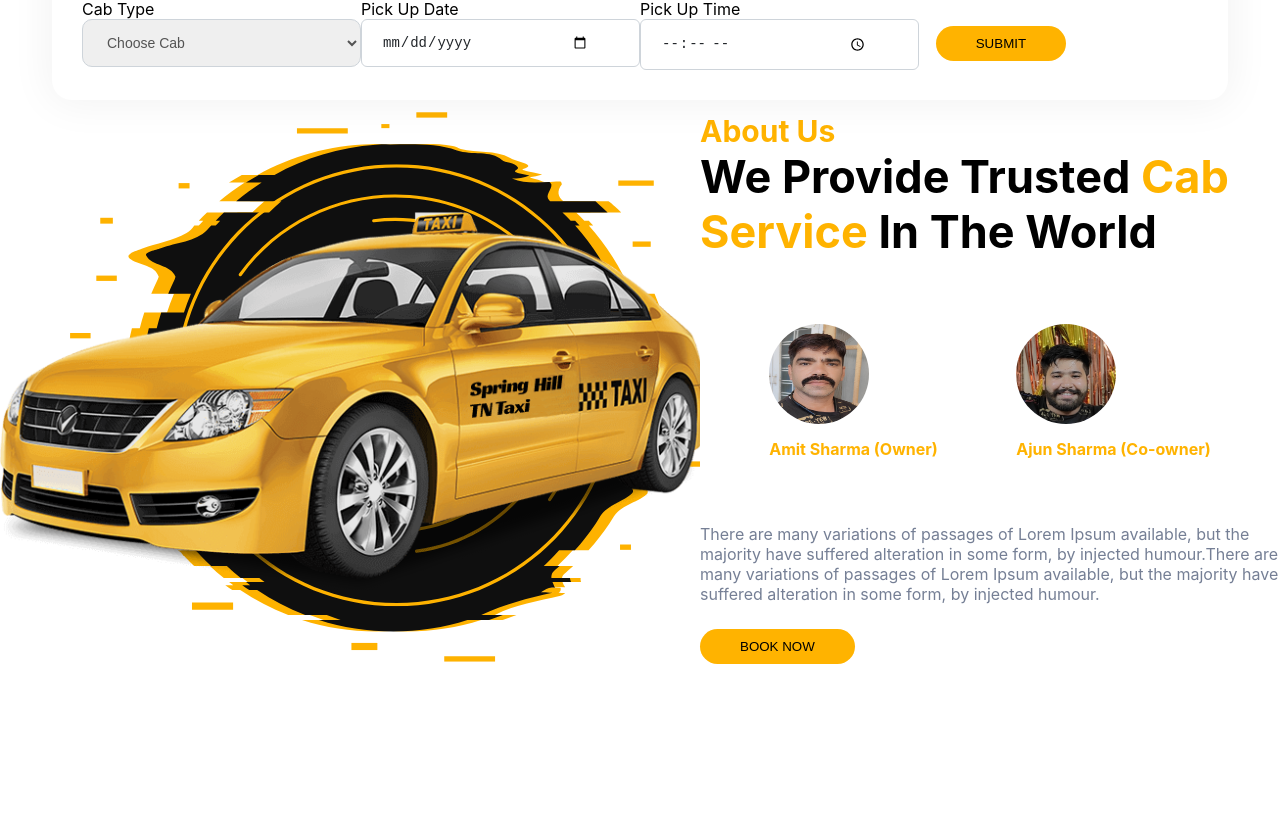
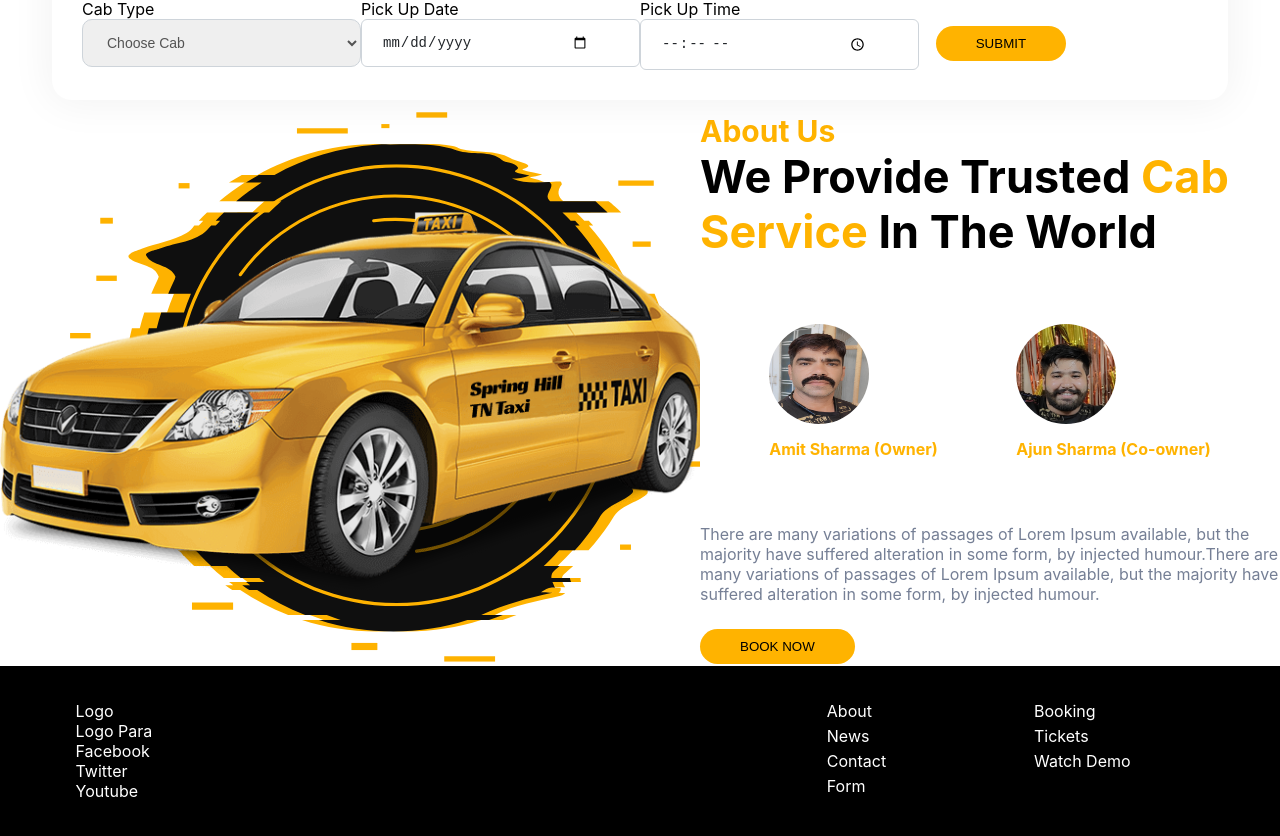
Before and after one commit to Prathu-Sharma/taxiservice8, a React (Create React App) app: page / in a window 1280 px wide. Shown: the part 960-1796 px from the top of the page. Before the commit the page ends 1626 px from the top, so only its background shows below. Built offline with nearby package versions, Linux system fonts and the light colour scheme.

Commit message:
Footer Component

```diff
--- a/src/App.js
+++ b/src/App.js
@@ -3,6 +3,7 @@ import Form from './Components/Form';
 import Header from './Components/Header';
 import Banner from './Components/Banner';
 import Carsection from './Components/Carsection';
+import Footer from './Components/Footer';
 
 function App() {
   return(
@@ -12,7 +13,7 @@ function App() {
   <Banner/>
   <Form />
   <Carsection/>
-
+  <Footer />
       </>
   );
 }
--- a/src/Components/Banner.css
+++ b/src/Components/Banner.css
@@ -1,10 +1,11 @@
+
 .banner-section{
     height:100vh;
     display:flex;
     justify-content:center;
     align-items:center;
     flex-direction:column;
-    background:url(C:\Users\DELL\OneDrive\Desktop\TaxiService\taxiservice\src\images\slider-3.jpg);
+    background:url('../images/slider-3.jpg');
     opacity:.7;
     width:100%;
     position:relative;
--- /dev/null
+++ b/src/Components/Footer.css
@@ -0,0 +1,20 @@
+.footer-section{
+    background-color: #000;
+    color: #fff;
+}
+.inner_footer{
+    padding: 2%;
+    display: flex;
+    justify-content: space-between;
+}
+.footer_links{
+    display: flex;
+    justify-content: space-around;
+    width: 40%;
+}
+.footer_links ul{
+    list-style: none;
+}
+.footer_links ul li{
+    margin-bottom: 5px;
+}
--- /dev/null
+++ b/src/Components/Footer.js
@@ -0,0 +1,38 @@
+import React from 'react';
+import './Footer.css'
+
+
+const Footer = () => {
+  return (
+    <div className='footer-section'>
+      <div className="container">
+        <div className="inner_footer">
+            <div className="footer_content">
+                <div>Logo</div>
+                <p>Logo Para</p>
+                <div className="social_links">
+                    <div className="facebook">Facebook</div>
+                    <div className="twitter">Twitter</div>
+                    <div className="youtube">Youtube</div>
+                </div>
+            </div>
+            <div className="footer_links">
+                <ul>
+                    <li>About</li>
+                    <li>News</li>
+                    <li>Contact</li>
+                    <li>Form</li>
+                </ul>
+                <ul>
+                    <li>Booking</li>
+                    <li>Tickets</li>
+                    <li>Watch Demo</li>
+                </ul>
+            </div>
+        </div>
+      </div>
+    </div>
+  )
+}
+
+export default Footer
```
